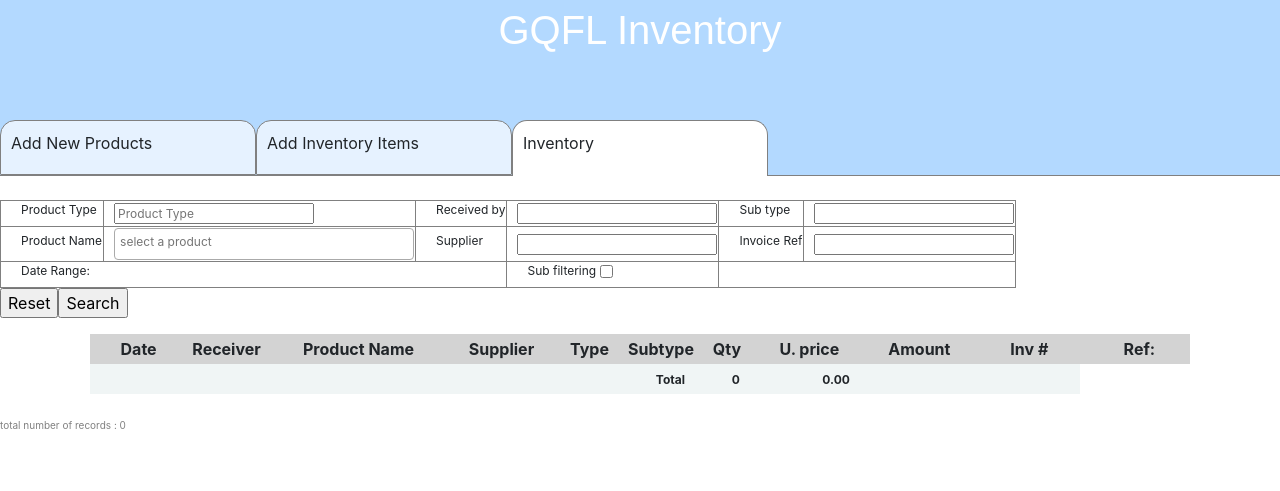
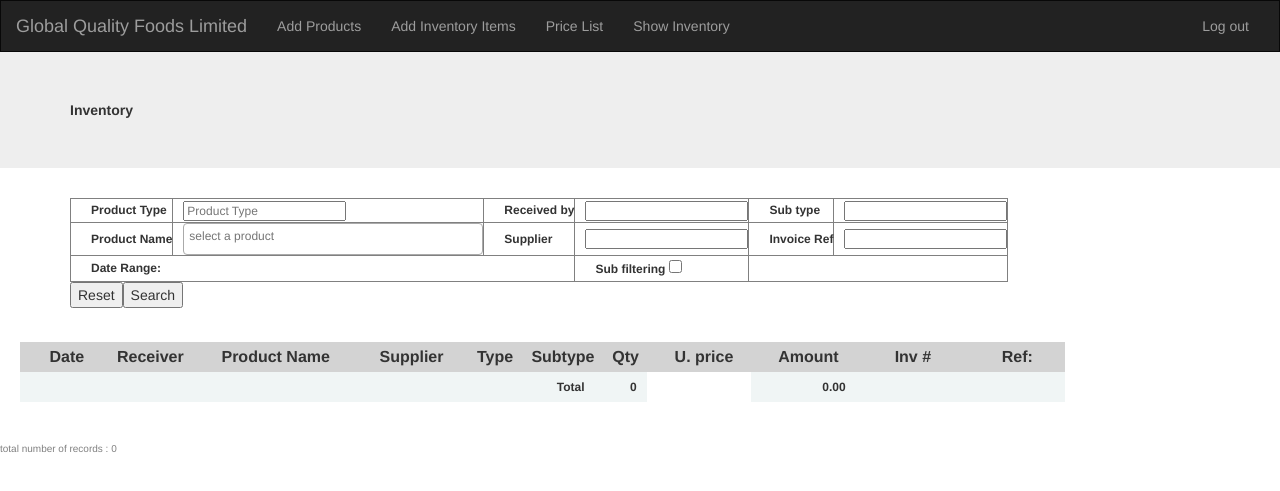
Before and after one commit to rn12079/gqfl, a PHP site: page /show_inventory.php in a window 1280 px wide. Shown: the top 491 px of the page. Run offline with PHP 8.4, Linux system fonts and the light colour scheme; the visitor is signed in with stand-in values (Sample User, id 1); data that the repository does not hold is empty; some libraries are stand-ins or nearby versions.

Commit message:
added bootstrap to show_inventory + added pricelist functions

```diff
--- a/db_funcs.php
+++ b/db_funcs.php
@@ -72,4 +72,26 @@ return $ans;
 $conn->close();
 
 }
+
+function get_current_prices() {
+
+  $myquery = "select * from current_prices order by supplier,product_name";
+
+  $conn = new mysqli("localhost","qasim","","mujju");
+  if ($conn->connect_error)
+  {
+    die('Could not connect: ' . $conn->connect_error);
+  }
+
+  if($result = $conn->query($myquery)){
+  //  print_r($result);
+  return $result;
+
+  $conn->close();
+  }
+  echo $conn->error;
+
+}
+
+
 ?>
--- a/navbar.html
+++ b/navbar.html
@@ -19,7 +19,8 @@
               if($logged) {
                 echo "<li><a href='add_product_main.php'>Add Products </a></li>";
                 echo "<li><a href='add_invent.php'>Add Inventory Items </a></li>";
-              } ?>
+                } ?>
+              <li><a href='pricelist.php'>Price List </a></li>
               <li><a href="show_inventory.php">Show Inventory</a></li>
         </ul>
         <ul class="nav navbar-nav navbar-right">
--- a/show_inventory.php
+++ b/show_inventory.php
@@ -5,6 +5,7 @@ echo "<div class='alert alert-danger' role='alert'>".$err_msg."</div>";
 }
 */
 include('alerts.php');
+include('db_funcs.php');
 
 session_start();
 $errmsg = "";
@@ -15,15 +16,36 @@ else
   $logged = true;
 
 ?>
+
+
 <html>
 <head>
+<link href="select2/select2.min.css" rel="stylesheet" />
+<link href="bootstrap1/css/bootstrap.min.css" rel="stylesheet">
+<title>GQFL - Price List</title>
+<style>
+
+label {
+
+  padding-top: 4px;
+
+}
+  .navbar{
+    margin-bottom:0;
+    border-radius: 0;
+  }
+  .jumbotron{
+    //margin-bottom: 0;
+
+  }
+  .form-group {
+
+    margin-bottom:2px;
 
 
+  }
 
-  <meta charset="utf-8">
-  <link href="bootstrap1/css/bootstrap.min.css" rel="stylesheet">
-  <link href="select2/select2.min.css" rel="stylesheet" />
-  <style type="text/css">
+
     p.info {
 
       color:grey;
@@ -153,177 +175,28 @@ else
       text-align:center;
     }
   </style>
-  <script src="jquery/jquery-3.2.1.min.js"></script>
-  <script src="bootstrap1/js/bootstrap.min.js"></script>
-  <script src="select2/select2.min.js"></script>
+</style>
+<script src="jquery/jquery-3.2.1.min.js"></script>
+<script src="bootstrap1/js/bootstrap.min.js"></script>
+<script src="select2/select2.min.js"></script>
 
 
-</script>
-  <script type="text/javascript">
- $(document).ready(function() {
+</head>
+<body onload="init()">
+ <?php include('navbar.html');
 
-  //var sup = $('#supplier').val();
+  $cnt = 0;
+  ?>
 
-  $('#test').select2({
-    placeholder: "select a product",
-    width:'300px',
-  ajax: {
-    url: 'retrieve_rows_jq.php',
-    dataType: 'json',
-    cache: true,
-    data: function(params) {
-      return {
-        q: params.term,
-        s: $('#supplier').val(),
-        r: $('#receiver').val(),
-        pt: $('#ptype').val(),
-        st: $('#stype').val()
-      };
+    <!-- JUMPOTRON -->
+  <div class="jumbotron">
+    <div class="container">
+      <strong>Inventory</strong>
+   </div>
+ </div>
 
 
-    },
-
-
-    processResults: function(data){
-
-      return {
-        results: $.map(data, function(obj) {
-          console.log(obj);
-          return {
-            id: obj.text,
-            text: obj.text ,
-          };
-
-        })
-      };
-
-
-    }
-    }
-});
-
-});
-/*
-Ajax block to get items for search tab
-/*
-Ajax block to get items for search tab
-*/
-function ajaxsearch(ret_field,upd_field){
-  var chk = document.getElementById("chk").checked
-  if (ret_field=="product_type") chk=false;
-  var ptype = chk ? document.getElementById("ptype").value : "";
-  var pname = chk ?document.getElementById("product_name").value : "";
-  var supplier = chk ? document.getElementById("supplier").value : "";
-  var stype = chk ? document.getElementById("stype").value : "";
-  var receiver = chk ?  document.getElementById("receiver").value : "";
-
-  var myjson = {"ret_field":ret_field,"ptype":ptype,"pname":pname,"supplier":supplier,"stype":stype,"receiver":receiver};
-  data_params = JSON.stringify(myjson);
-
- // document.getElementById("stats").innerHTML = "ret_field"+ myjson.ret_field+" ptype: " + myjson.ptype + " pname: " + myjson.pname + " supp: " + myjson.supplier + " stype: " + myjson.stype;
-
-
- var xhr;
- if(window.XMLHttpRequest){
-  xhr=new XMLHttpRequest();
-}
-  else if (window.ActiveXObject) { // IE 8 and older
-    xhr = new ActiveXObject("Microsoft.XMLHTTP");
-  }
-
-  var data="product_name="+pname;
-  xhr.open("POST","retrieve_rows.php",true);
-  xhr.setRequestHeader("Content-Type","application/x-www-form-urlencoded");
-  xhr.send("x="+data_params);
-  xhr.onreadystatechange = display_data;
-
-  function display_data(){
-    if(xhr.readyState==4){
-      if(xhr.status == 200) {
-
-        document.getElementById(upd_field).innerHTML = xhr.responseText;
-
-      }
-      else
-      {
-        alert('There was a problem with the request');
-      }
-
-    }
-
-  }
-  /*end Ajax block*/
-
-}
-
-
-function init(){
-  //ajaxsearch("product_name","plist");
-  ajaxsearch("product_type","tlist");
-  ajaxsearch("receiver","rlist");
-  ajaxsearch("supplier","slist");
-  ajaxsearch("product_sub_type","stlist");
-
-}
-
-function emptyall(){
-  document.getElementById("ptype").value = "";
-  document.getElementById("supplier").value = "";
-  document.getElementById("stype").value = "";
-  document.getElementById("receiver").value = "";
-  document.getElementById("chk").checked = false;
-  document.getElementById("sdate").value = "";
-  document.getElementById("edate").value = "";
-  document.getElementById("inv_ref").value = "";
-  $('#test').val('').trigger('change');
-
-}
-
-
-
-var dtrange=false;
-
-function toggle_dtrange(){
-  if(!dtrange){
-    document.getElementById("dtrange").style.display = 'block';
-    dtrange=true;
-  }
-  else {
-    document.getElementById("dtrange").style.display = 'none';
-    dtrange=false;
-  }
-}
-
-
-</script>
-</head>
-
-<body onload="init()">
-  <div class="tp">
-    <div>
-      GQFL Inventory
-    </div></div>
-    <div class="mp">
-
-      <div class="mlp"  onclick="window.location='add_product_main.php'">
-        Add New Products
-      </div>
-
-      <div class="mcp" onclick="window.location='add_invent.php'">
-        Add Inventory Items
-      </div>
-
-      <div class="mrp">
-        Inventory
-      </div>
-
-
-    </div>
-    <!-- end mp div -->
-
-    <div class="lp" id="mlp">
-
-      <br>
+ <div class="container">
 
       <form  action="show_inventory.php" method="post" enctype="multipart/form-data">
         <table border="1px" style="padding: 5px">
@@ -389,7 +262,10 @@ function toggle_dtrange(){
               </tr>
               <tr>
 
-                <td colspan=3 onclick="toggle_dtrange()">
+                <td colspan=3 onclick="toggle_dtrange()" class="<?php
+                if (isset($_POST['sdate']) || isset($_POST['edate']))
+                  echo "bg-success";
+                  ?>">
                   <label for="Start date">Date Range: </label></td>
                   <td>
 
@@ -426,7 +302,8 @@ function toggle_dtrange(){
             </tr>
 
           </form>
-          <table align="center">
+        </div>
+          <table align="center" style="margin:20px">
             <col width="8%"> <col width="8%"><col width="16%"><col width="10%"><col width="6%"><col width="7%"><col width="5%"><col width="10%"><col width="10%"><col width="10%"><col width="10%">
             <tr>
               <td  class="top" >Date</td><td  class="top">Receiver</td><td  class="top">Product Name</td><td  class="top">Supplier</td><td  class="top">Type</td><td  class="top">Subtype</td><td class="top">Qty</td><td class="top">U. price</td>
@@ -569,7 +446,7 @@ function toggle_dtrange(){
                 }
               }
 
-              echo "<tr><td colspan=6  class='bottom'>Total</td><td class='bottom'>".number_format($totalqty)."</td>";
+              echo "<tr><td colspan=6  class='bottom'>Total</td><td class='bottom'>".number_format($totalqty)."</td><td></td>";
               echo "<td class='bottom'>".number_format($totalamount,2,'.',',')."</td><td colspan=2 class='bottom'></td></tr>";
               echo "</table>";
               echo "<br><p class='info'>  total number of records : ".$result->num_rows ."</p>" ;
@@ -579,11 +456,145 @@ function toggle_dtrange(){
 
               ?>
 
-            </div>
 
-
-            <div id="stats"></div>
 
 
           </body>
+          <script type="text/javascript">
+ $(document).ready(function() {
+
+  //var sup = $('#supplier').val();
+
+  $('#test').select2({
+    placeholder: "select a product",
+    width:'300px',
+  ajax: {
+    url: 'retrieve_rows_jq.php',
+    dataType: 'json',
+    cache: true,
+    data: function(params) {
+      return {
+        q: params.term,
+        s: $('#supplier').val(),
+        r: $('#receiver').val(),
+        pt: $('#ptype').val(),
+        st: $('#stype').val()
+      };
+
+
+    },
+
+
+    processResults: function(data){
+
+      return {
+        results: $.map(data, function(obj) {
+          console.log(obj);
+          return {
+            id: obj.text,
+            text: obj.text ,
+          };
+
+        })
+      };
+
+
+    }
+    }
+});
+
+});
+/*
+Ajax block to get items for search tab
+/*
+Ajax block to get items for search tab
+*/
+function ajaxsearch(ret_field,upd_field){
+  var chk = document.getElementById("chk").checked
+  if (ret_field=="product_type") chk=false;
+  var ptype = chk ? document.getElementById("ptype").value : "";
+  var pname = chk ?document.getElementById("product_name").value : "";
+  var supplier = chk ? document.getElementById("supplier").value : "";
+  var stype = chk ? document.getElementById("stype").value : "";
+  var receiver = chk ?  document.getElementById("receiver").value : "";
+
+  var myjson = {"ret_field":ret_field,"ptype":ptype,"pname":pname,"supplier":supplier,"stype":stype,"receiver":receiver};
+  data_params = JSON.stringify(myjson);
+
+ // document.getElementById("stats").innerHTML = "ret_field"+ myjson.ret_field+" ptype: " + myjson.ptype + " pname: " + myjson.pname + " supp: " + myjson.supplier + " stype: " + myjson.stype;
+
+
+ var xhr;
+ if(window.XMLHttpRequest){
+  xhr=new XMLHttpRequest();
+}
+  else if (window.ActiveXObject) { // IE 8 and older
+    xhr = new ActiveXObject("Microsoft.XMLHTTP");
+  }
+
+  var data="product_name="+pname;
+  xhr.open("POST","retrieve_rows.php",true);
+  xhr.setRequestHeader("Content-Type","application/x-www-form-urlencoded");
+  xhr.send("x="+data_params);
+  xhr.onreadystatechange = display_data;
+
+  function display_data(){
+    if(xhr.readyState==4){
+      if(xhr.status == 200) {
+
+        document.getElementById(upd_field).innerHTML = xhr.responseText;
+
+      }
+      else
+      {
+        alert('There was a problem with the request');
+      }
+
+    }
+
+  }
+  /*end Ajax block*/
+
+}
+
+
+function init(){
+  //ajaxsearch("product_name","plist");
+  ajaxsearch("product_type","tlist");
+  ajaxsearch("receiver","rlist");
+  ajaxsearch("supplier","slist");
+  ajaxsearch("product_sub_type","stlist");
+
+}
+
+function emptyall(){
+  document.getElementById("ptype").value = "";
+  document.getElementById("supplier").value = "";
+  document.getElementById("stype").value = "";
+  document.getElementById("receiver").value = "";
+  document.getElementById("chk").checked = false;
+  document.getElementById("sdate").value = "";
+  document.getElementById("edate").value = "";
+  document.getElementById("inv_ref").value = "";
+  $('#test').val('').trigger('change');
+
+}
+
+
+
+var dtrange=false;
+
+function toggle_dtrange(){
+  if(!dtrange){
+    document.getElementById("dtrange").style.display = 'block';
+    dtrange=true;
+  }
+  else {
+    document.getElementById("dtrange").style.display = 'none';
+    dtrange=false;
+  }
+}
+
+
+</script>
           </html>
```
Also changed, not shown: pricelist.php (added, +95 -0 lines).
